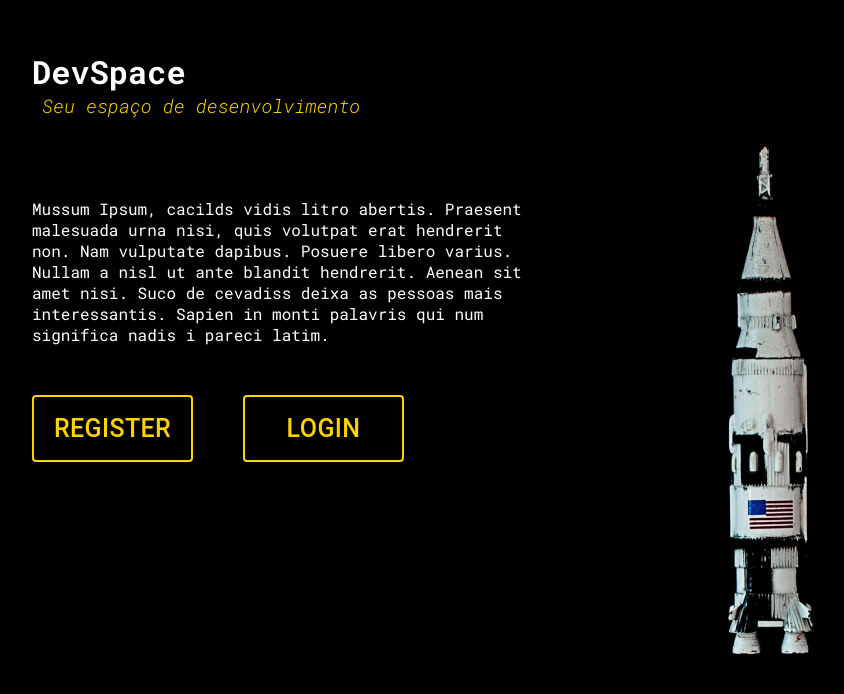
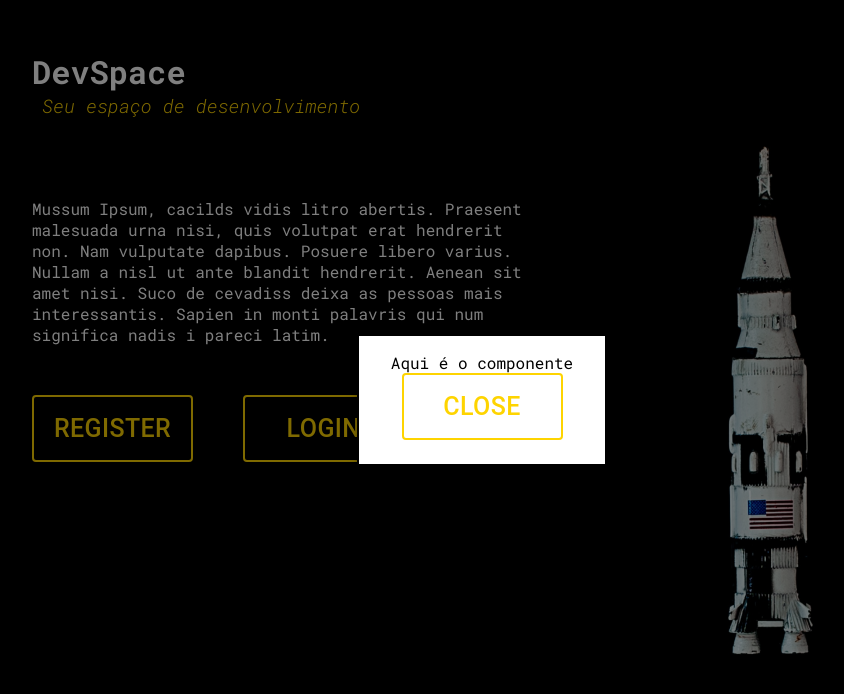
Before and after one commit to JardelLacerda/dev-space, a React (Create React App) app: page / in a window 1280 px wide. Both pictures are taken after a click on the button "REGISTER". Shown: the top 694 px of the page, without its empty margins (158-1002 px from the left). Built offline with nearby package versions, Linux system fonts and the light colour scheme.

Commit message:
@component/modal

```diff
--- a/src/components/Buttons/index.jsx
+++ b/src/components/Buttons/index.jsx
@@ -1,9 +1,9 @@
 import { StyledButton } from "./style";
 
-const Button = ({ nameBtn }) => {
+const Button = ({ nameBtn, onClick=null}) => {
   return (
     <>
-      <StyledButton>{nameBtn}</StyledButton>
+      <StyledButton onClick={onClick}>{nameBtn}</StyledButton>
     </>
   );
 };
--- /dev/null
+++ b/src/components/Modal/index.js
@@ -0,0 +1,69 @@
+import { makeStyles } from "@material-ui/core/styles";
+import Modal from "@material-ui/core/Modal";
+import Backdrop from "@material-ui/core/Backdrop";
+import Fade from "@material-ui/core/Fade";
+import { useState } from "react";
+import Button from "../Buttons";
+
+const useStyles = makeStyles((theme) => ({
+  modal: {
+    display: "flex",
+    alignItems: "center",
+    justifyContent: "center",
+  },
+  paper: {
+    backgroundColor: theme.palette.background.paper,
+    border: "2px solid #000",
+    boxShadow: theme.shadows[5],
+    padding: theme.spacing(2, 4, 3),
+    display: "flex",
+    flexFlow: "column wrap",
+    alignItems: "center",
+  },
+}));
+
+const StandardModal = ({
+    buttonTxtOpen,
+  children,
+}) => {
+  const classes = useStyles();
+  const [open, setOpen] = useState(false);
+  const handleOpen = () => {
+    setOpen(true);
+  };
+
+  const handleClose = () => {
+    setOpen(false);
+  };
+
+  return (
+    <div>
+
+    <Button onClick={handleOpen} nameBtn={buttonTxtOpen}/>
+      <Modal
+        aria-labelledby="transition-modal-title"
+        aria-describedby="transition-modal-description"
+        className={classes.modal}
+        open={open}
+        onClose={handleClose}
+        closeAfterTransition
+        BackdropComponent={Backdrop}
+        BackdropProps={{
+          timeout: 500,
+        }}
+      >
+        <Fade in={open}>
+          <div className={classes.paper}>
+              {children}
+            <Button nameBtn="Close"
+              onClick={handleClose}
+            />
+          </div>
+        </Fade>
+      </Modal>
+    </div>
+  );
+};
+
+
+export default StandardModal
--- a/src/pages/laddingPage/index.js
+++ b/src/pages/laddingPage/index.js
@@ -1,4 +1,5 @@
 import Button from "../../components/Buttons";
+import StandardModal from "../../components/Modal";
 import {
   ContainerButtons,
   ContainerInfo,
@@ -21,10 +22,13 @@ const LaddingPage = () => {
           libero varius. Nullam a nisl ut ante blandit hendrerit. Aenean sit
           amet nisi. Suco de cevadiss deixa as pessoas mais interessantis.
           Sapien in monti palavris qui num significa nadis i pareci latim.
+
         </Description>
         <ContainerButtons>
-          <Button nameBtn="Register" />
-          <Button nameBtn="Login" />
+        <StandardModal buttonTxtOpen="Register">Aqui é o componente</StandardModal>
+
+        <StandardModal buttonTxtOpen="Login"></StandardModal>
+
         </ContainerButtons>
       </ContainerInfo>
     </ContainerMain>
```
